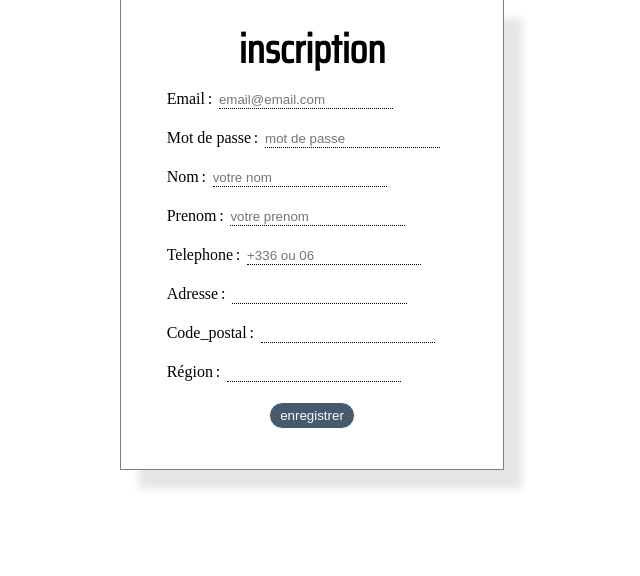
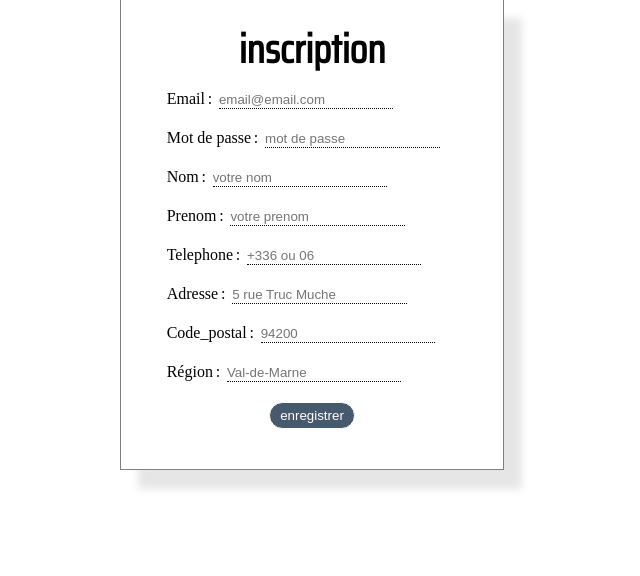
Before and after one commit to SorennCavalin/oCrochetDAmitie, a PHP site: page /oCrochetDAmitie/user/inscription in a window 1280 px wide. Shown: the part 211-787 px from the top of the page, without its empty margins (328-968 px from the left). Run offline with PHP 8.4, Linux system fonts and the light colour scheme.

Commit message:
06/02/2023

```diff
--- a/Assets/app.css
+++ b/Assets/app.css
@@ -129,28 +129,20 @@ input:focus{
 
 /*          header               */
 
-header{
-    display: flex;
-    justify-content: space-between;
-    flex-direction: row;
-    flex-wrap: nowrap;
-    height: 60px;
-    background-color: var(--header-color);
-    backdrop-filter: blur(var(--header-blur));
+header {
     width: 100%;
     position: fixed;
     top: 0;
     z-index: 2;
+    height: 60px;
+    background-color: var(--header-color);
+    backdrop-filter: blur(var(--header-blur));
 }
+
 .network{
    width: 100%;
 }
 .network svg{
-    /* aspect-ratio permet a la width ou height d'etre proportionnelle a l'autre
-    ex: aspect-ratio:  1   /   1
-                     width    height
-    1/1 permet a la width et height recuperer une taille choisi par le dev ou la plus grande taille par default et de l'appliquer aux 2
-    */
     text-align: center;
     /* aspect-ratio: var(--ratio); */
     width: var(--width-nav-network);
--- a/Assets/js/inscription.js
+++ b/Assets/js/inscription.js
@@ -17,29 +17,18 @@ window.addEventListener("load", () => {
                 url: urls.urlAPIAdresse,
                 data: {
                     q: adresse, // un string d'une taille minimum de 3
-                    limit: 10, //la limite pour le nombre de résultats reçus
-                    autocomplete : 1 // booléen pour l'auto-complétion des navigateurs
+                    limit: 3, //la limite pour le nombre de résultats reçus
+                    autocomplete: 1, // booléen pour l'auto-complétion des navigateurs
+                    type: "housenumber" // le type de donnée voulue (street, housenumber, etc ...)
                 },
                 success: (data) => {
-                    // créer 2 variables
                     // reponse sera un string qui contient toutes les réponse qui serront affichée (3 max)
                     let reponse = '';
-                    let tour = 1;
                     $(data.features).each((i, obj) => {
-                        if (tour <= 3) {
-                            tour++;
-                            console.log(obj.properties);
                             let prop = obj.properties;
-                            if (prop.type !== 'housenumber') {
-                                tour += -1;
-                            } else {
-                                // je récupère la region depuis la propriété contexte qui contient " numéro du département , nom du département , nom de la région " (donc je divise le string avec split() sur les virgules et ne prend que l'index 2 (3eme information/nom de la region))
-                                let region = prop.context.split(',')[2]
-                                reponse += `<li val='${prop.name}' region='${region}' postal='${prop.postcode}'>${prop.label}</li>`;
-                            }
-
-                        }
-
+                            // je récupère la region depuis la propriété contexte qui contient " numéro du département , nom du département , nom de la région " (donc je divise le string avec split() sur les virgules et ne prend que l'index 2 (3eme information/nom de la region))
+                            let region = prop.context.split(',')[2]
+                            reponse += `<li val='${prop.name}' region='${region}' postal='${prop.postcode}'>${prop.label}</li>`;
                     })
                     if (reponse) {
                         if (!$("#reponse")[0]) {
--- a/Templates/vues/don/liste.html.php
+++ b/Templates/vues/don/liste.html.php
@@ -57,7 +57,7 @@
 </table>
 
 
-
+<?php if (!isset($reponse)) :?>
 <div class="d-flex justify-content-around">
     <a href="<?= lien("don", "afficher",$prev)  ?>" class="btn btn-primary <?= $prev < 1 ? 'disabled' : '' ?>">
         précédent
@@ -66,6 +66,8 @@
         suivant
     </a>
 </div>
+<?php endif?>
+
 
 
 <div class="popup closed" id="popup">
--- a/Templates/vues/projet/form.html.php
+++ b/Templates/vues/projet/form.html.php
@@ -4,14 +4,15 @@
   <div class="mb-3">
     <label for="nom">Nom du projet</label>
     <input type="text" name="nom" class="form-control" id="nom" value="<?= $nom ?? "" ?>" >
+    <small class="text-muted">Plusieurs projets ne peuvent pas avoir le même nom</small>
   </div>
   <div class="row">
      <div class="mb-3 col-5">
-     <label for="date_debut">Date de lancement du projet</label>
+     <label for="date_debut">Début du projet</label>
      <input type="date" class="form-control" value="<?= $date_debut ?? "" ?>" name="date_debut" id="date_debut" >
      </div>
      <div class="mb-3 offset-1 col-5">
-     <label for="date_fin">Date de fin du projet</label>
+     <label for="date_fin">Fin du projet</label>
      <input type="date" name="date_fin" value="<?= $date_fin ?? "" ?>" class="form-control" id="date_fin" >
      </div>
   </div>
--- a/Templates/vues/user/form.html.php
+++ b/Templates/vues/user/form.html.php
@@ -4,52 +4,50 @@
   <div class="form-row mt-2">
     <div class="form-group col">
       <label for="email">Email</label>
-      <input type="email" name="email" class="form-control" id="email" placeholder="email@email.com" required value='<?= $email ?? ''?>'>
+      <input type="email" name="email"  class="form-control mb-3" id="email" placeholder="email@email.com" required value='<?= $email ?? ''?>'>
     </div>
     <div class="form-group col div_tool">
       <label for="mdp">Mot de passe</label>
-      <input type="password" name="mdp" class="form-control" id="mdp" placeholder="mot de passe" >
+      <input type="password" name="mdp"  class="form-control mb-3" id="mdp" placeholder="mot de passe" >
       <div class="tool-tip top slideIn">Sans espace, un caractère spécial ($*_-!?.), une majuscule, un chiffre et de 5 à 16 caractères</div>
     </div>
   </div>
-  <div class="form-row">
+  <div class="row  ">
     <div class="form-group col-md-6">
       <label for="nom">Nom</label>
-      <input type="text" name="nom" class="form-control" id="nom" placeholder="votre nom" required value='<?= $nom ?? ''?>'>
+      <input type="text" name="nom"  class="form-control mb-3" id="nom" placeholder="votre nom" required value='<?= $nom ?? ''?>'>
     </div>
     <div class="form-group col-md-6">
       <label for="prenom">Prenom</label>
-      <input type="text" name="prenom" class="form-control" id="prenom" placeholder="votre prenom" required value='<?= $prenom ?? ''?>'>
+      <input type="text" name="prenom"  class="form-control mb-3" id="prenom" placeholder="votre prenom" required value='<?= $prenom ?? ''?>'>
     </div>
   </div>
-        <div class="form-group">
+        <div class="  ">
         <label for="telephone">Telephone</label>
-        <input type="tel" class="form-control" name='telephone'id="telephone" placeholder="+336 ou 06" pattern="^[+]?[0-9]{9,12}$" title='Numero de telephone commençant en + ou avec le 0. ' value='<?= $telephone ?? ''?>'>
+        <input type="tel"  class="form-control mb-3" name='telephone'id="telephone" placeholder="+336 ou 06" pattern="^[+]?[0-9]{9,12}$" title='Numero de telephone commençant en + ou avec le 0. ' value='<?= $telephone ?? ''?>'>
     </div>
-  <div class="form-row">
+  <div class="   row">
     <div class="form-group col-md-6 position">
       <label for="adresse">Adresse</label>
-      <input type="text" class="form-control" autocomplete='off' name="adresse" id="adresse" value='<?= $adresse ?? ''?>'>
+      <input type="text"  class="form-control mb-3" autocomplete='off' placeholder='5 rue Truc Muche' name="adresse" id="adresse" value='<?= $adresse ?? ''?>'>
 
     </div>
     <div class="form-group col-md-2">
       <label for="departement">Code_postal</label>
-      <input type="text" id="departement" name="departement" id="departement" class="form-control" pattern="^[0-9]{5}" title="ex: 94200" required value='<?= $departement ?? ''?>'>
+      <input type="text" id="departement" name="departement" id="departement" placeholder='94200' class="form-control mb-3" pattern="^[0-9]{5}" title="ex: 94200" required value='<?= $departement ?? ''?>'>
       </select>
     </div>
     <div class="form-group col-md-4">
       <label for="region">Région</label>
-      <input type="text" class="form-control" name="region" id="region" required value='<?= $region ?? ''?>'>
+      <input type="text"  class="form-control mb-3" name="region" placeholder='Val-de-Marne' id="region" required value='<?= $region ?? ''?>'>
     </div>
   </div>
-  <div class="form-row roles">
-  <div class="form-group col-md-4">
-    <label for="role"></label>
-    <select name="role" class="form-control" id='role'>
+  <div class="   roles form-group">
+    <label for="role">Role</label>
+    <select name="role" class="form-select mb-3" id='role'>
       <option <?= ( isset($role) && $role !== "ROLE_ADMIN" ? "selected" : "") ?> value="ROLE_BENEVOLE">Role bénévole </option>
       <option <?= (  isset($role) && $role === "ROLE_ADMIN" ? "selected" : "") ?> value="ROLE_ADMIN">Role admin </option>
     </select>
-  </div>
  </div>
  <div class='centrer'>
   <button type="submit" class="btn btn-primary button" >enregistrer</button>
```
Also changed, not shown: Assets/app.js (+0 -17 lines), Assets/css/recherche.css (+14 -1 lines), Assets/js/recherche.js (+6 -4 lines), Controllers/AjaxController.php (+16 -6 lines), Templates/vues/concours/form.html.php (+5 -5 lines), Templates/vues/don/form.html.php (+7 -1 lines), Templates/vues/projet/liste.html.php (+5 -2 lines), Templates/vues/video/form.html.php (+4 -3 lines).
